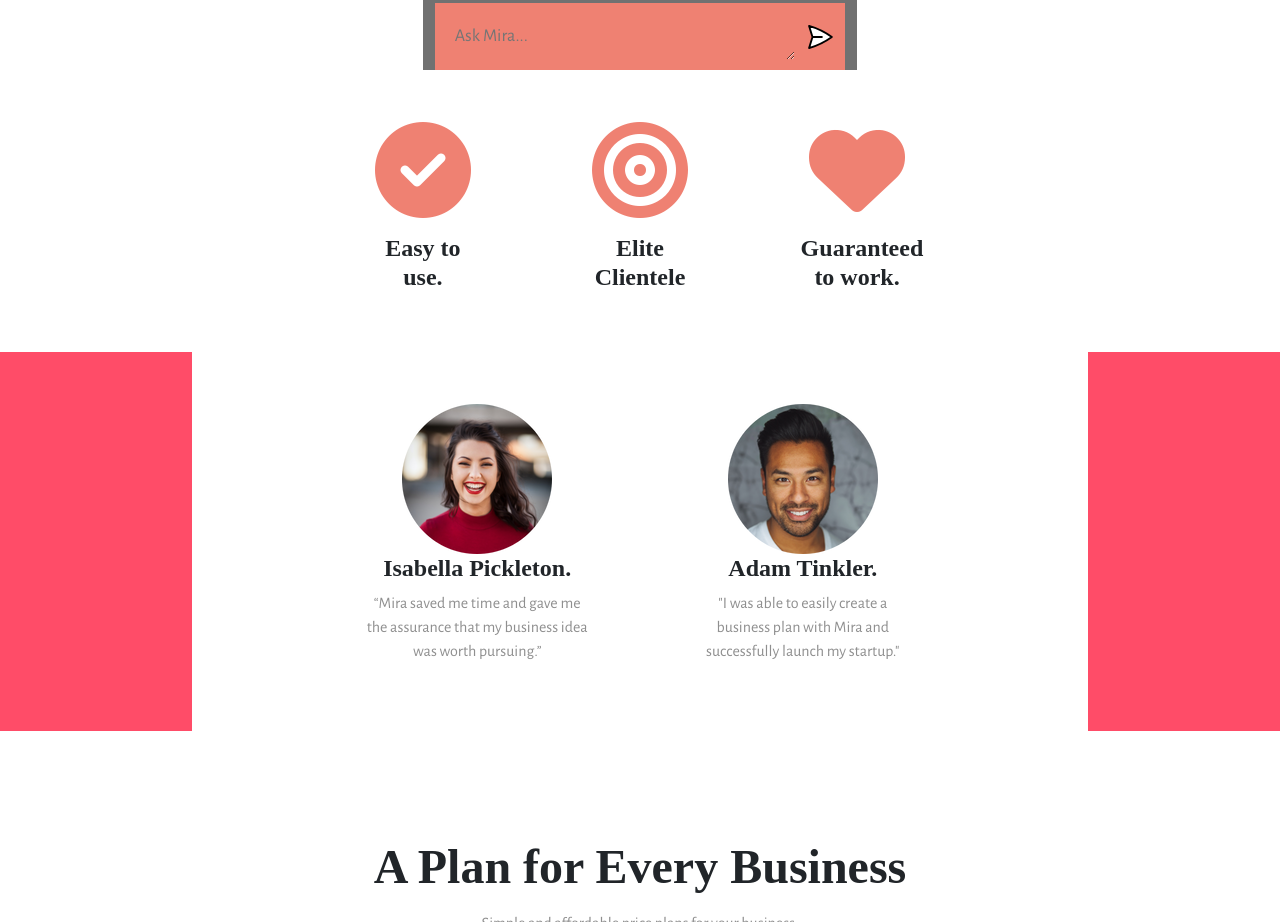
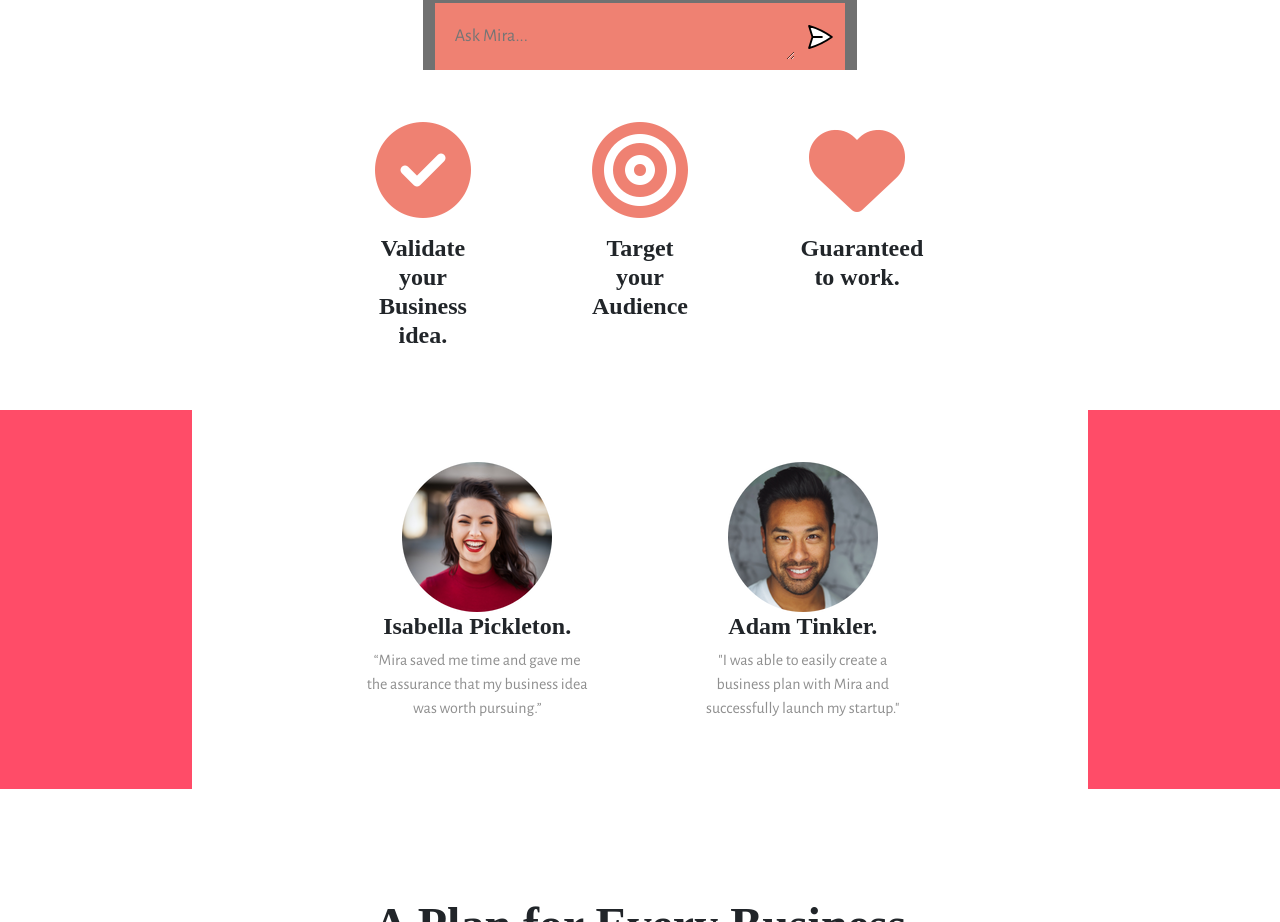
Before and after one commit to Naseem1981/Mira, a website built with Vite: page client/index.html in a window 1280 px wide. Shown: the part 859-1781 px from the top of the page. Built offline with nearby package versions, Linux system fonts and the light colour scheme.

Commit message:
features update

```diff
--- a/client/index.html
+++ b/client/index.html
@@ -88,7 +88,7 @@
           <div class="feature-box col-lg-4">
             <h3 class="feature-title">
               <i class="icon fa-solid fa-circle-check fa-4x"></i><br />
-              Easy to use.
+              Validate your Business idea.
             </h3>
 
           </div>
@@ -96,7 +96,7 @@
           <div class="feature-box col-lg-4">
             <h3 class="feature-title">
               <i class="icon fa-solid fa-bullseye fa-4x"></i><br />
-              Elite Clientele
+              Target your Audience
             </h3>
 
           </div>
```
